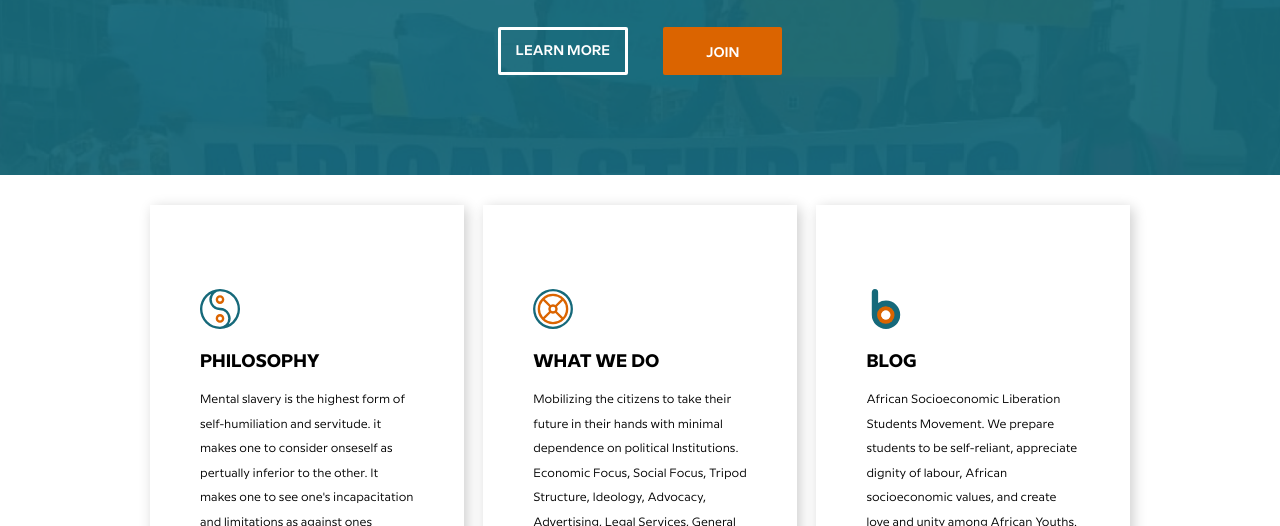
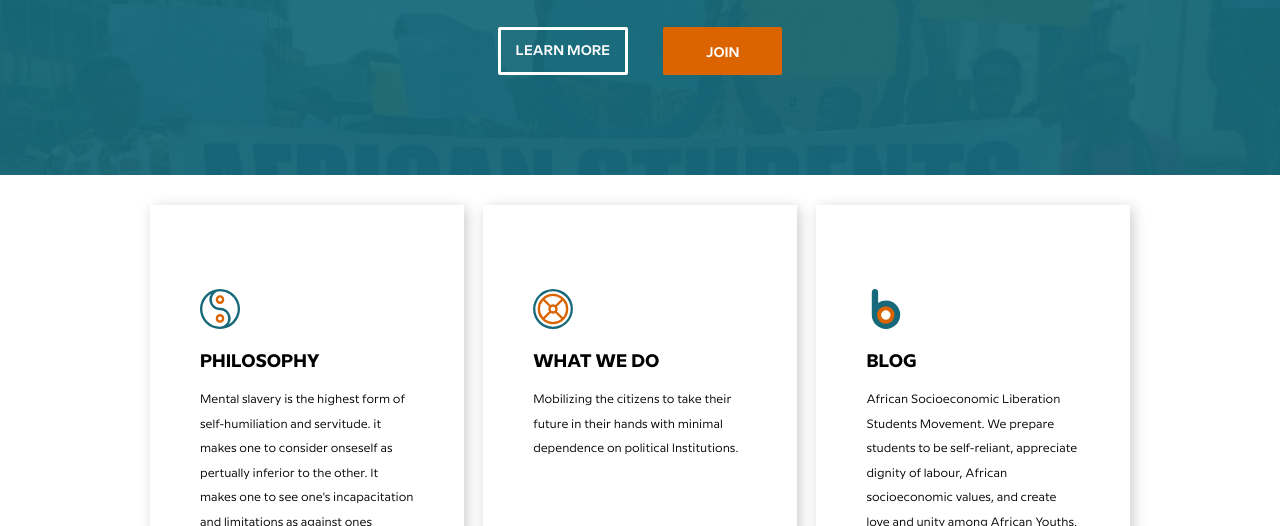
Before and after one commit to wenotch/African-students-summit, a website: page index.html in a window 1280 px wide. Shown: the part 274-800 px from the top of the page. Drawn offline with nearby package versions, Linux system fonts and the light colour scheme.

Commit message:
some edit

```diff
--- a/index.html
+++ b/index.html
@@ -83,9 +83,7 @@
         <h3>WHAT WE DO</h3>
         <p>
           Mobilizing the citizens to take their future in their hands with
-          minimal dependence on political Institutions. Economic Focus, Social
-          Focus, Tripod Structure, Ideology, Advocacy, Advertising, Legal
-          Services, General Re-orientation, Mobilization etc
+          minimal dependence on political Institutions.
         </p>
       </div>
       <div class="tablet animate__animated animate__slideInRight">
```
